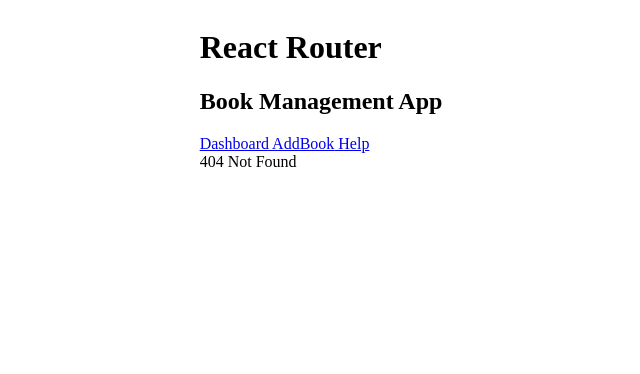
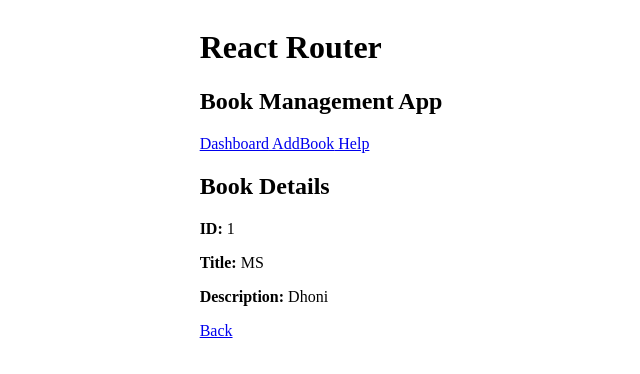
Before and after one commit to Vimalbharath/ReactClass, a React (Vite) app in the folder Testing/my-react-app/: page /dashboard/books/1 in a window 1280 px wide. Before the commit this address had no page. Shown: the top 374 px of the page, without its empty margins (319-959 px from the left). Built offline with nearby package versions, Linux system fonts and the light colour scheme.

Commit message:
single book perfect

```diff
--- a/Testing/my-react-app/src/task5router/BookApp.jsx
+++ b/Testing/my-react-app/src/task5router/BookApp.jsx
@@ -3,6 +3,7 @@
 import AddBook from "./AddBook";
 import Dashboard from "./Dashboard";
 import Help from "./Help"
+import BookDetail from "./BookDetail";
 
 class BookApp extends Component{
      constructor(props) {
@@ -41,7 +42,8 @@
         <Route path="dashboard" element={<Dashboard books={this.state.books}/>} />
             <Route path="addbook" element={<AddBook addBook={this.handleAddBook}/>} />
             <Route path="help" element={<Help />} />
-            <Route path="/" element={<Dashboard />} />
+            <Route path="/dashboard/books/:bookId" element={<BookDetail books={this.state.books} />} />
+            <Route path="/" element={<Dashboard books={this.state.books}/>} />
             <Route path="*" element={<div>404 Not Found</div>} />
       </Routes>
             </div>
--- /dev/null
+++ b/Testing/my-react-app/src/task5router/BookDetail.jsx
@@ -0,0 +1,26 @@
+import React from 'react';
+import { NavLink, useParams } from 'react-router-dom';
+const BookDetail = ({ books }) => {
+
+    const { bookId } = useParams();
+
+
+    const book = books.find(b => b.id === bookId);
+
+    if (!book) {
+        return <div>Book not found!</div>;
+    }
+
+    return (
+        <div>
+            <h2>Book Details</h2>
+            <p><strong>ID:</strong> {book.id}</p>
+            <p><strong>Title:</strong> {book.book}</p>
+            <p><strong>Description:</strong> {book.description}</p>
+            <NavLink to="/dashboard"> Back</NavLink>
+
+        </div>
+    );
+};
+
+export default BookDetail;
--- a/Testing/my-react-app/src/task5router/Dashboard.jsx
+++ b/Testing/my-react-app/src/task5router/Dashboard.jsx
@@ -8,7 +8,9 @@
       <h2>Welcome to Dashboard Page</h2>
       {
         books.map((bookitem)=>{
-          return (<div key={bookitem.id}>{bookitem.id}: {bookitem.book}</div>)
+          return (<div key={bookitem.id}>{bookitem.id}:
+
+          <NavLink to={`/dashboard/books/${bookitem.id}`}> {bookitem.book}</NavLink></div>)
         })
       }
 
```
